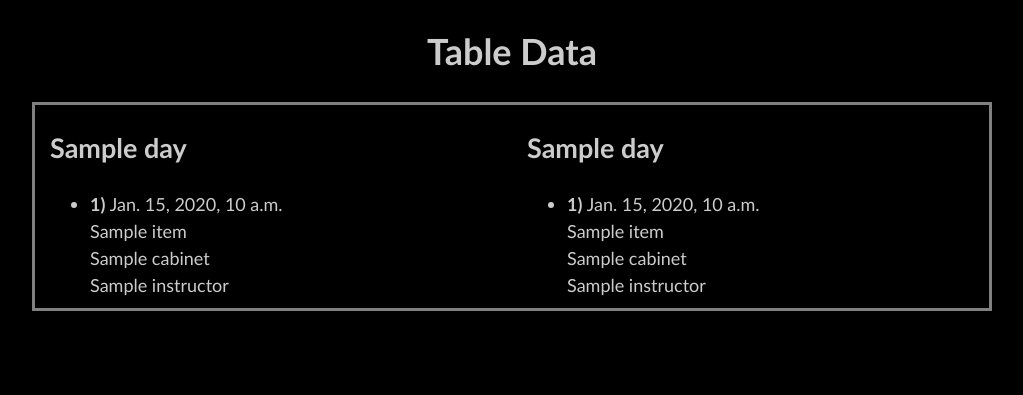
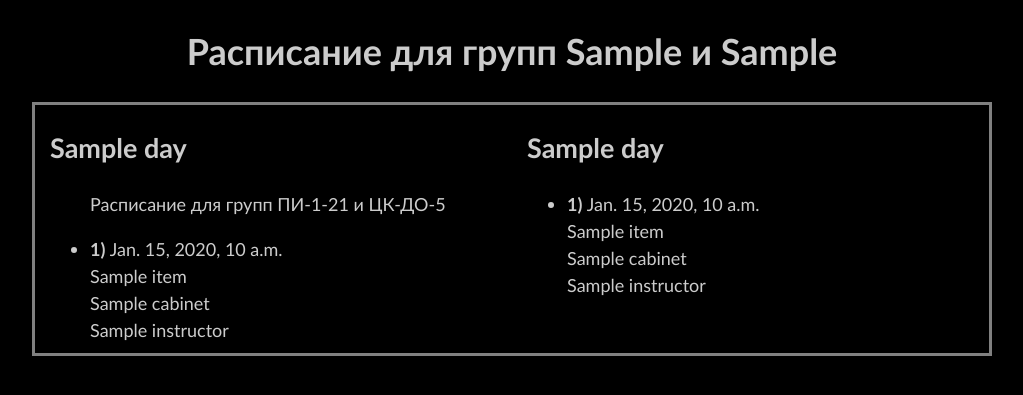
Before and after one commit to patapq/portfolio-django, a Django app: template portfolio/info/templates/info/schedule.html in a window 1280 px wide. Shown: the top 395 px of the page, without its empty margins (128-1151 px from the left). Run offline with Django 4.2, Linux system fonts and the light colour scheme; the template is opened without the code that fills it: most values are stand-ins (such as "Sample title", 1, 10 or a date in 2020).

Commit message:
more info

```diff
--- a/portfolio/info/templates/info/schedule.html
+++ b/portfolio/info/templates/info/schedule.html
@@ -66,13 +66,13 @@
     </style>
 
 
-    <h1>Table Data</h1>
+    <h1>Расписание для групп {{ groups.0 }} и {{ groups.1 }}</h1>
     <div class="container">
         <div class="row">
             <div class="col">
                 {% for day in schedule|slice:":3" %}
                 <h2>{{ day.day_name }}</h2>
-                <ul>
+                <ul>Расписание для групп ПИ-1-21 и ЦК-ДО-5
                     {% for item in day.subjects %}
                     <li>
                         <p><strong>{{ forloop.counter }}) </strong>{{ item.time }}</p>
--- a/portfolio/info/views.py
+++ b/portfolio/info/views.py
@@ -54,12 +54,13 @@ def schedule(request):
     addgroup = 'ЦК-ДО-5'
     schedule = get_table(group, week)
     add_schedule = get_table(addgroup, week)
+
     for day in schedule:
         for add_day in add_schedule:
             if add_day['day_name'] == day['day_name']:
                 day['subjects'].extend(add_day['subjects'])
 
-    context = {'schedule': schedule}
+    context = {'schedule': schedule, 'groups': [group, addgroup]}
 
     return render(request, 'info/schedule.html', context)
     # print(context)
```
